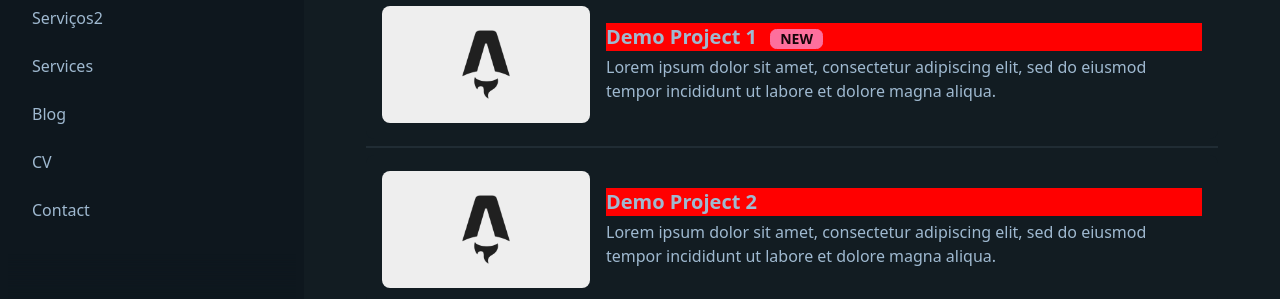
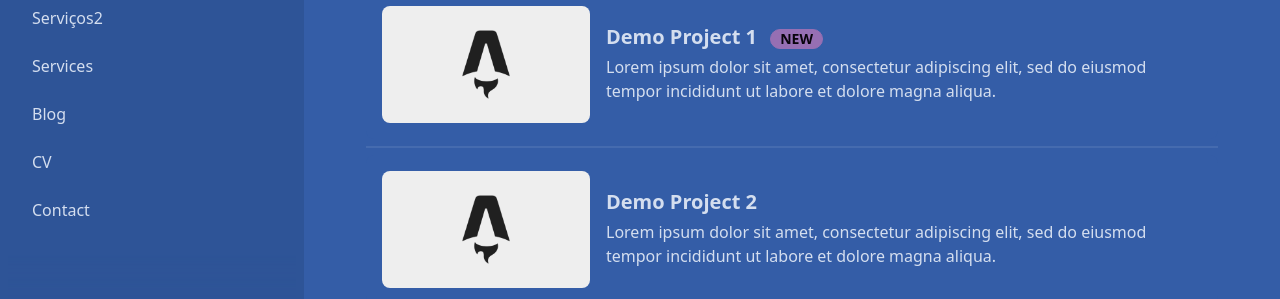
Before and after one commit to dsemblano/tinoviana-astrofy, an Astro site: page / in a window 1280 px wide. Shown: the part 450-749 px from the top of the page. Built offline with nearby package versions, Linux system fonts and the light colour scheme; Astro itself is replaced by a stand-in of ours.

Commit message:
Thieme changed to aqua

```diff
--- a/src/config.ts
+++ b/src/config.ts
@@ -1,7 +1,7 @@
 // Place any global data in this file.
 // You can import this data from anywhere in your site by using the `import` keyword.
 
-export const SITE_TITLE = 'Tino Viana | Consultoria & Produções vastro';
+export const SITE_TITLE = 'Tino Viana | Consultoria & Produções';
 export const SITE_DESCRIPTION = 'A Tino Viana Consultoria & Produções, sediada em Curitiba/PR, tem enorme experiência em consultoria organizacional e em artes cênicas.';
 export const GENERATE_SLUG_FROM_TITLE = true
 export const TRANSITION_API = true
--- a/src/layouts/BaseLayout.astro
+++ b/src/layouts/BaseLayout.astro
@@ -18,7 +18,7 @@ const {
 ---
 
 <!doctype html>
-<html lang="en" data-theme="sunset">
+<html lang="en" data-theme="aqua">
   <head>
     <BaseHead title={title} description={description} image={image} , ogType={ogType} />
     {TRANSITION_API && <ViewTransitions />}
--- a/src/styles/global.css
+++ b/src/styles/global.css
@@ -32,6 +32,6 @@
     box-shadow: 0 0.5rem 1rem rgba(0,0,0,0.3);
 }
 
-h1 {
+/* h1 {
     background-color: red;
-}
+} */
```
